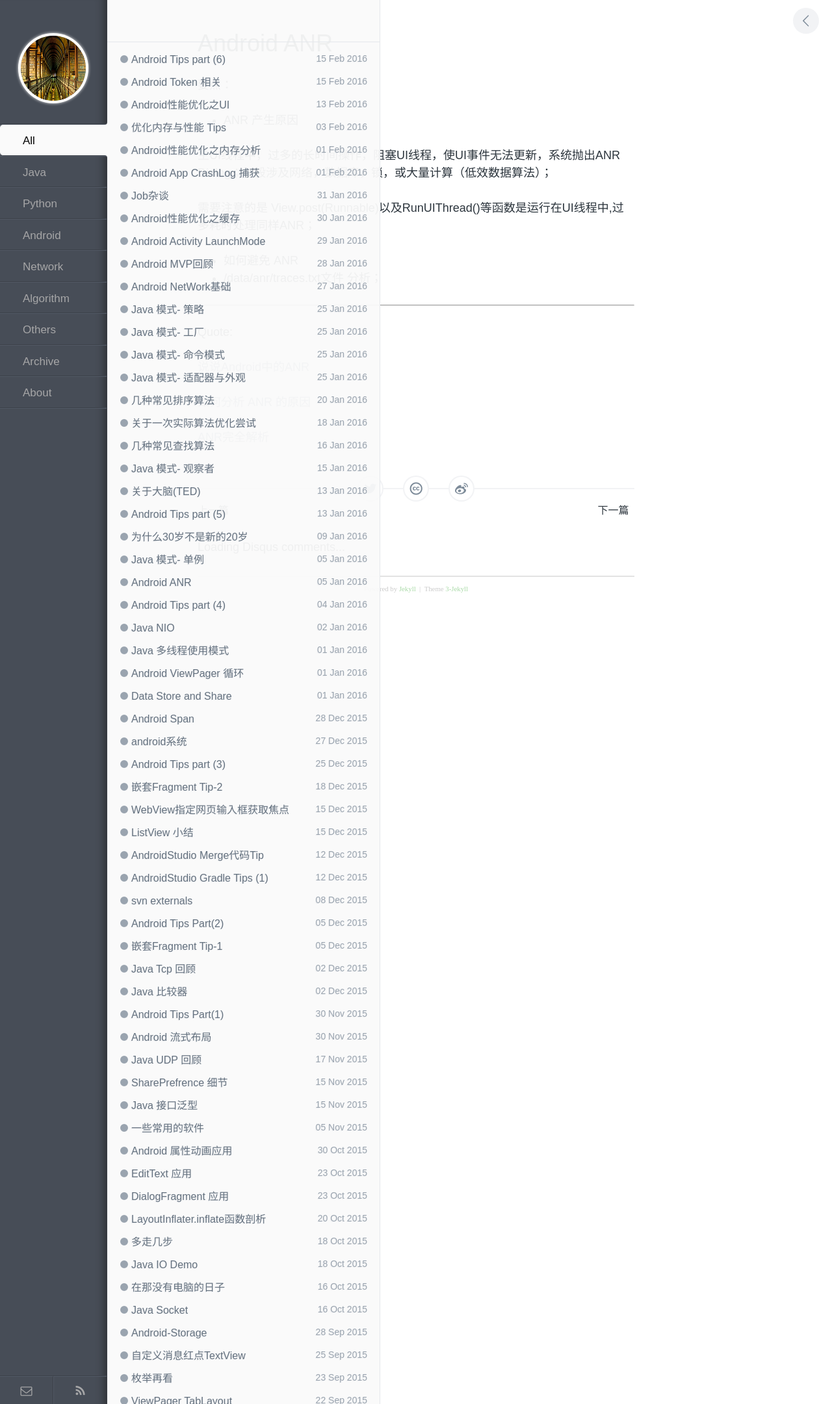
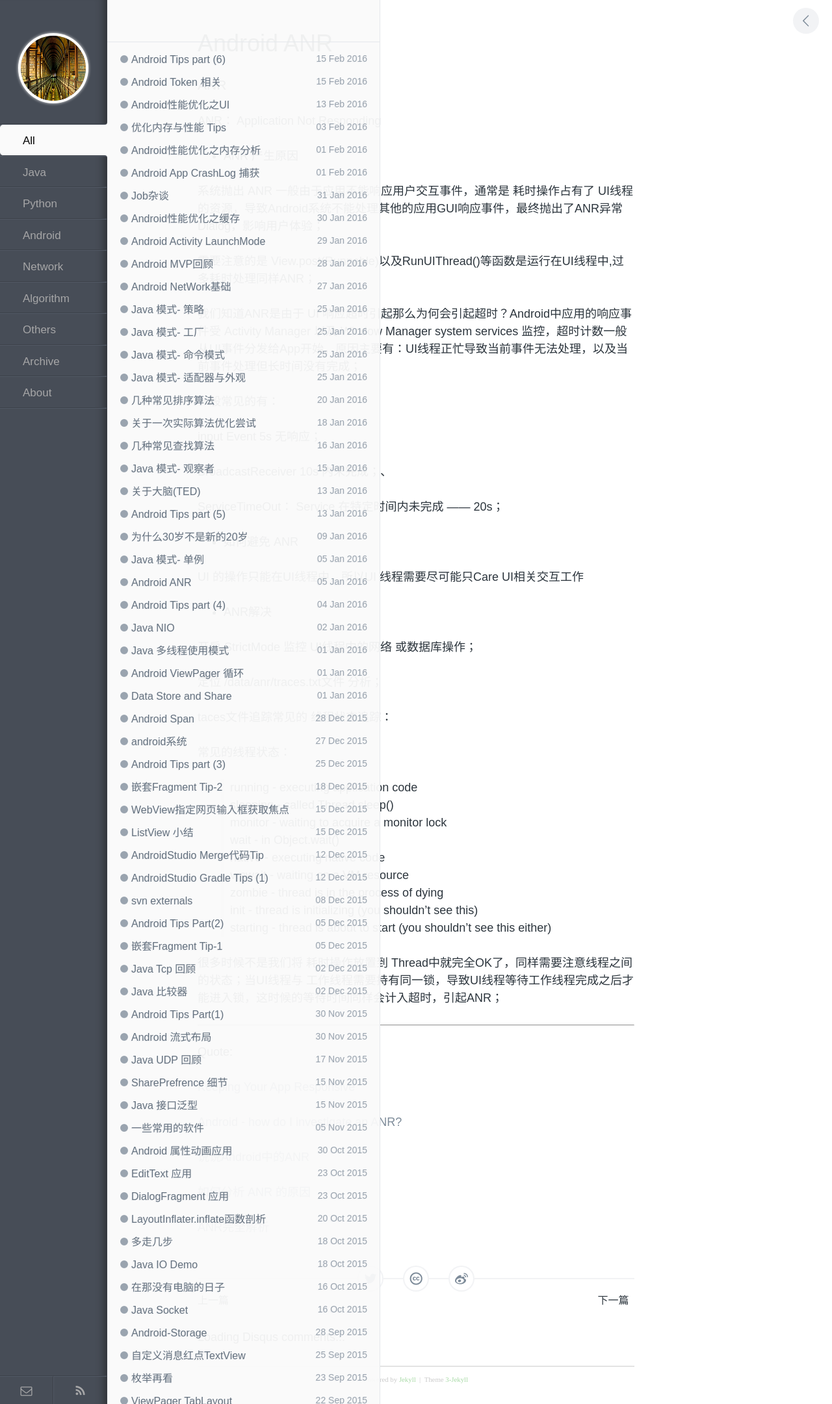
Before and after one commit to enlipan/enlipan.github.io, a Jekyll site: the page built from _posts/2016-01-05-android-anr.md, in a window 1280 px wide. Shown: the whole page at 65% size. Built offline with Jekyll 4.4.1, drawn with Linux system fonts in a browser that asks for light colours; nearby versions of some CDN libraries; comment, search, counter and statistics services are not loaded.

Commit message:
modify pages android anr

```diff
--- a/_posts/2016-01-05-android-anr.md
+++ b/_posts/2016-01-05-android-anr.md
@@ -4,23 +4,66 @@
 category: android
 ---
 
-#### 要点：
+### ANR
+
+ANR： Application Not Responding
 
 * ANR 产生原因
 
-主UI线程中，过多的长时间操作，阻塞UI线程，使UI事件无法更新，系统抛出ANR Dialog；一般涉及网络，数据库，锁，或大量计算（低效数据算法）；
+系统抛出 ANR 一般由于应用不能响应用户交互事件，通常是 耗时操作占有了 UI线程的资源，导致Android系统不能处理其他的应用GUI响应事件，最终抛出了ANR异常Dialog，影响用户体验；
 
 需要注意的是 View.post(Runnable)以及RunUIThread()等函数是运行在UI线程中,过多耗时处理同样ANR；
 
+我们知道ANR是由于 UI 响应超时引起那么为何会引起超时？Android中应用的响应事件受 Activity Manager 以及 Window Manager system services 监控，超时计数一般从UI事件分发给App开始，原因主要有：UI线程正忙导致当前事件无法处理，以及当前事件处理但长时间没有完成；
+
+一般常见的有：
+
+input Event 5s 无响应；
+
+BroadcastReceiver 10s 内未完成；、
+
+ServiceTimeOut： Service 在特定时间内未完成 —— 20s；
+
+
 * 如何避免 ANR
+
+UI 的操作只能在UI线程中，所以UI 线程需要尽可能只Care UI相关交互工作
+
+
+* ANR解决
+
+开启  StrictMode 监控 UI线程中的网络 或数据库操作；
+
+定位 /data/anr/traces.txt文件 分析；
+
+taces文件追踪常见的 线程状态追踪：
+
+常见的线程状态：
+
+> running - executing application code
+sleeping - called Thread.sleep()
+monitor - waiting to acquire a monitor lock
+wait - in Object.wait()
+native - executing native code
+vmwait - waiting on a VM resource
+zombie - thread is in the process of dying
+init - thread is initializing (you shouldn't see this)
+starting - thread is about to start (you shouldn't see this either)
+
+很多时候不是我们将 耗时操作放置到 Thread中就完全OK了，同样需要注意线程之间的状态；当UI线程与 工作线程需要持有同一锁，导致UI线程等待工作线程完成之后才能进入锁，这时候的等待时间同样会计入超时，引起ANR；
 
 
 
-* /data/anr/traces.txt文件 分析；
+
+
 
 ---
 
 Quote:
+
+[Keeping Your App Responsive](http://developer.android.com/intl/zh-cn/training/articles/perf-anr.html)
+
+[Android - how do I investigate an ANR?](http://stackoverflow.com/questions/704311/android-how-do-i-investigate-an-anr)
 
 [说说Android中的ANR](http://droidyue.com/blog/2015/07/18/anr-in-android/)
 
```
